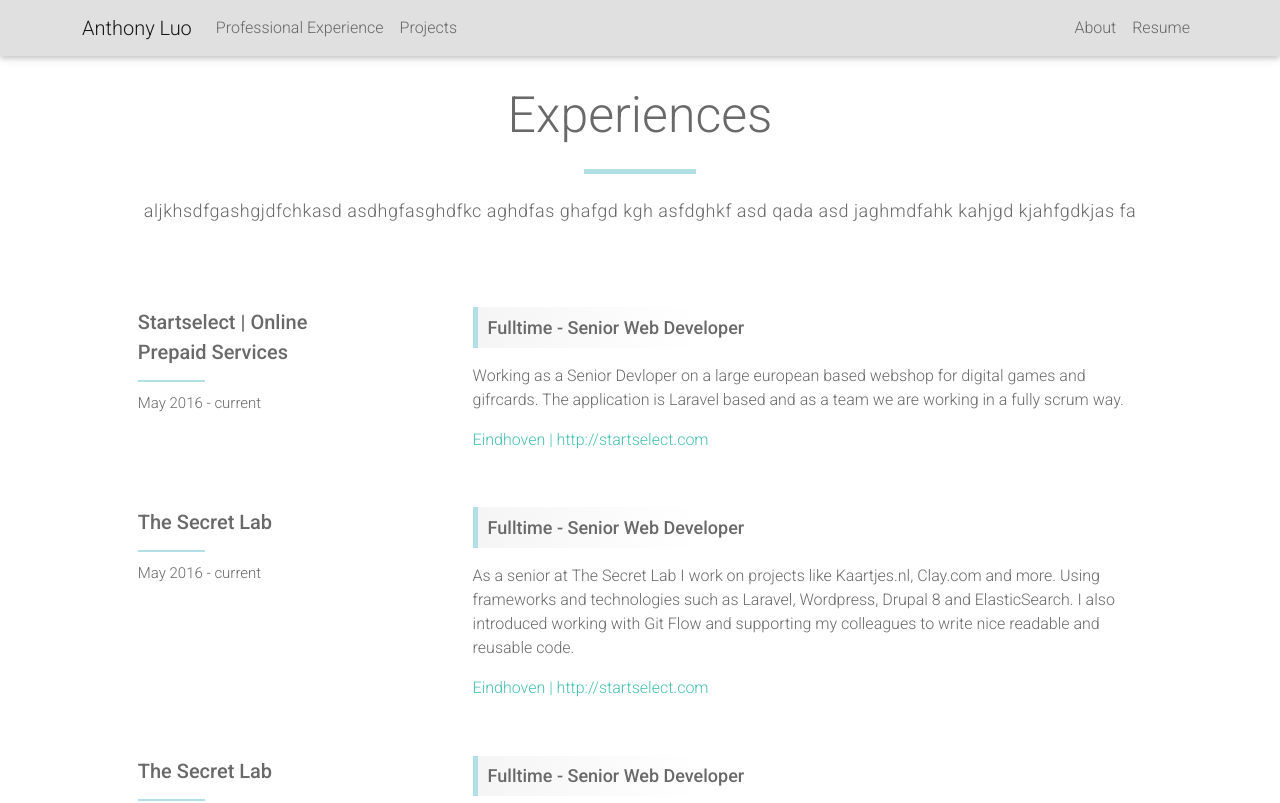
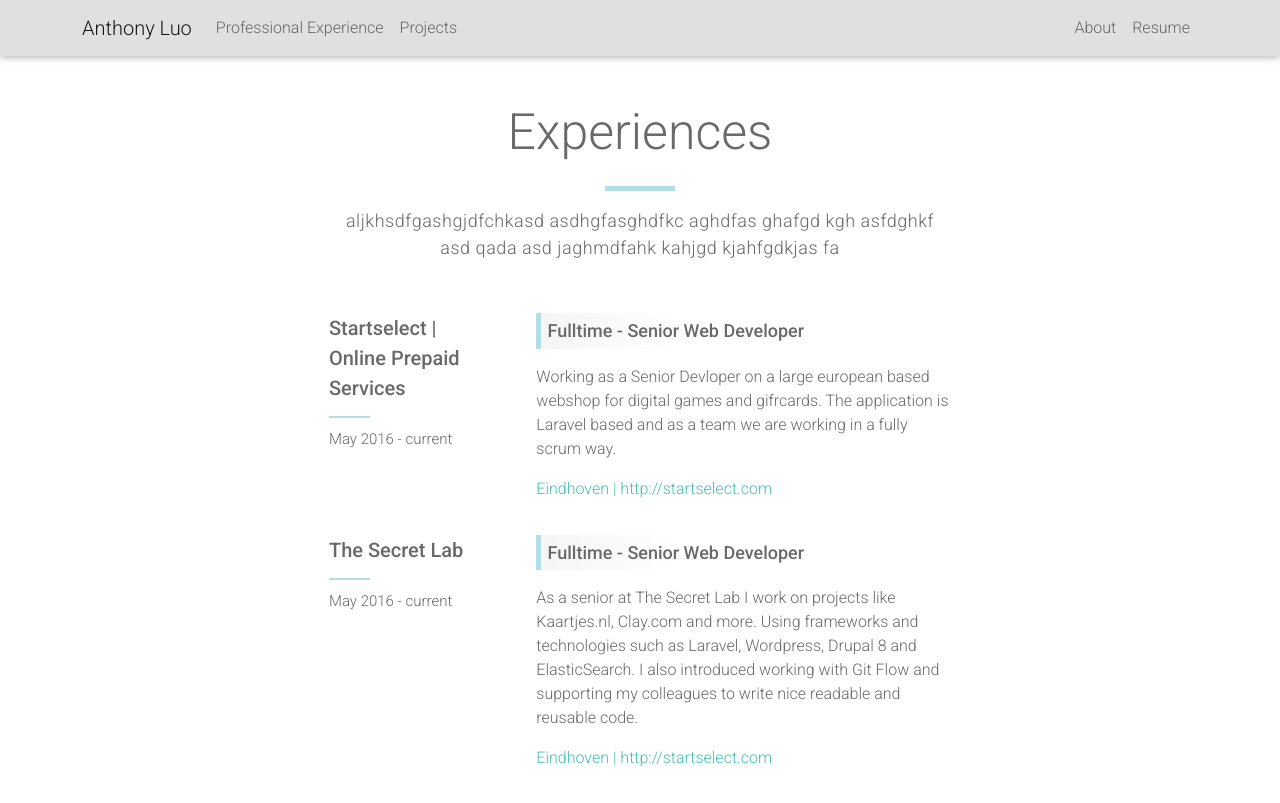
Before and after one commit to antholuo/antholuo.github.io, a React (Create React App) app: page /#/work in a window 1280 px wide. Shown: the top 803 px of the page. Built offline with nearby package versions, Linux system fonts and the light colour scheme.

Commit message:
layout changes depending on screen size

```diff
--- a/src/Work.css
+++ b/src/Work.css
@@ -31,27 +31,14 @@
     padding-bottom:0%;
 }
 
-.Container {
+container {
   display: flex;
   flex-direction: column;
   margin-top: 2%;
-  padding-left: 23% !important;
-  padding-right: 23% !important;
-
-
-}
-
-.box {
-  display: flex;
-  flex-direction: row;
-
 }
 
 .work {
   margin: auto;
-  margin-top: 2.5%;
-  margin-bottom: 2.5%;
-  width: 20%;
   text-align: left;
   color: dimgray;
 
@@ -63,10 +50,6 @@
 
 .description {
   margin: auto;
-  margin-top: 2.5%;
-  margin-bottom: 2.5%;
-
-  width: 60%;
   text-align: left;
   color: dimgray;
 
@@ -112,7 +95,7 @@ p {
   padding-right: 5%;
 }
 
-.title-header{
+.title-line{
   margin-left: 45%;
   margin-right: 45%;
   border: none;
@@ -122,13 +105,10 @@ p {
 
 }
 
-.body-header {
-  margin-right: 70%;
+.body-line {
   border: none;
-  margin-top: -3px;
   margin-bottom: 10px;
   background: powderblue;
-  height: 2px !important;
   opacity: 100%;
 }
 
@@ -143,3 +123,62 @@ a:visited {
 a:hover {
   color:dimgray;
 }
+
+@media (max-width: 1000px) {
+  .box {
+    display: flex;
+    flex-direction: column;
+  }
+  .work {
+    width: 80%;
+    margin-top: 6%;
+  }
+
+  .description {
+    width: 80%;
+    margin-bottom: 6%;
+  }
+
+  container {
+    margin-left: 15% !important;
+    margin-right: 15% !important;
+  }
+
+  .body-line {
+    margin-right: 0%;
+    height: 1px !important;
+    margin-top: -8px;
+
+
+  }
+}
+
+@media (min-width: 1001px) {
+  .box {
+    display: flex;
+    flex-direction: row;
+  }
+
+  .work {
+    width: 20%;
+    margin-top: 2.5%;
+    margin-bottom: 2.5%;
+  }
+
+  .description {
+    width: 60%;
+    margin-top: 2.5%;
+    margin-bottom: 2.5%;
+  }
+
+  container {
+    margin-left: 23% !important;
+    margin-right: 23% !important;
+  }
+
+  .body-line {
+    margin-right: 70%;
+    height: 2px !important;
+    margin-top: -3px;
+  }
+}
--- a/src/Work.js
+++ b/src/Work.js
@@ -44,10 +44,10 @@ class Work extends React.Component {
 
     render() {
         return (
-            <Container>
+            <container>
                 <div class="title">
                     <p class="header" >Experiences </p>
-                    <hr class="title-header"></hr>
+                    <hr class="title-line"></hr>
 
                     <p class="text"> aljkhsdfgashgjdfchkasd asdhgfasghdfkc aghdfas ghafgd kgh asfdghkf asd qada asd jaghmdfahk kahjgd kjahfgdkjas fa</p>
 
@@ -57,7 +57,7 @@ class Work extends React.Component {
 
                     <div class="work">
                         <p class="header">Startselect | Online Prepaid Services</p>
-                        <hr class="body-header"></hr>
+                        <hr class="body-line"></hr>
 
                         <p> May 2016 - current </p>
                     </div>
@@ -70,7 +70,7 @@ class Work extends React.Component {
                 <div class="box">
                     <div class="work">
                         <p class="header">The Secret Lab</p>
-                        <hr class="body-header"></hr>
+                        <hr class="body-line"></hr>
 
                         <p> May 2016 - current </p>
                     </div>
@@ -83,7 +83,7 @@ class Work extends React.Component {
                 <div class="box">
                     <div class="work">
                         <p class="header">The Secret Lab</p>
-                        <hr class="body-header"></hr>
+                        <hr class="body-line"></hr>
 
                         <p> May 2016 - current </p>
                     </div>
@@ -93,7 +93,7 @@ class Work extends React.Component {
                         <a href="url">Eindhoven |  http://startselect.com</a>
                     </div>
                 </div>
-            </Container>
+            </container>
         )
     }
 }
```
